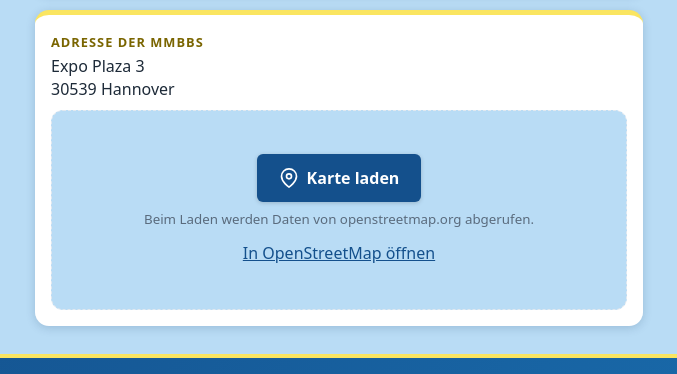
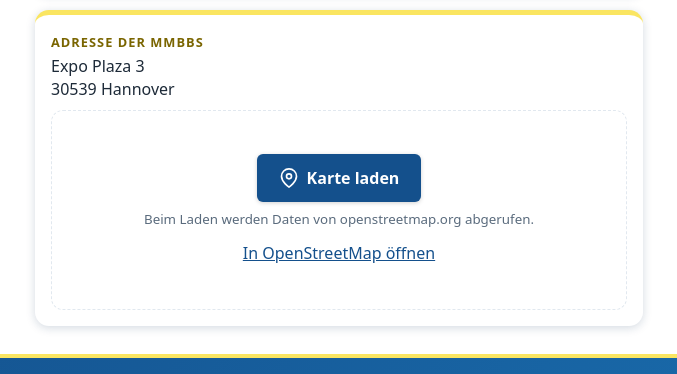
Before and after one commit to herr-nm/MMBbS_Visitenkarte, a plain HTML site: page index.html in a window 1280 px wide. Shown: the part 1463-1837 px from the top of the page, without its empty margins (301-978 px from the left). Drawn offline with Linux system fonts and the light colour scheme.

Commit message:
Hintergrund nun in weiß

```diff
--- a/index.html
+++ b/index.html
@@ -29,7 +29,7 @@
             --gelb: #fae561;
             --himmel: #b9dcf5;
             --beere: #944261;
-            --bg: #b9dcf5;
+            --bg: #ffffff;
             --card: #ffffff;
             --text: #1d2a38;
             --muted: #5a6b7d;
```
